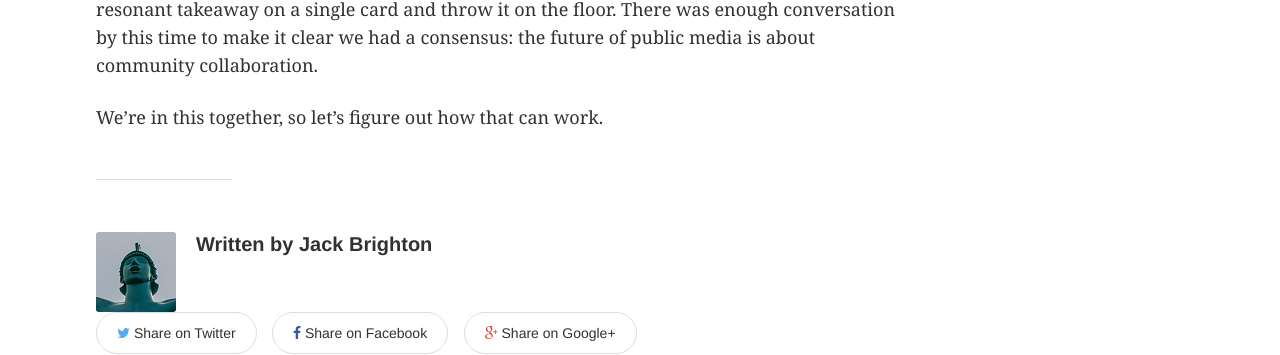
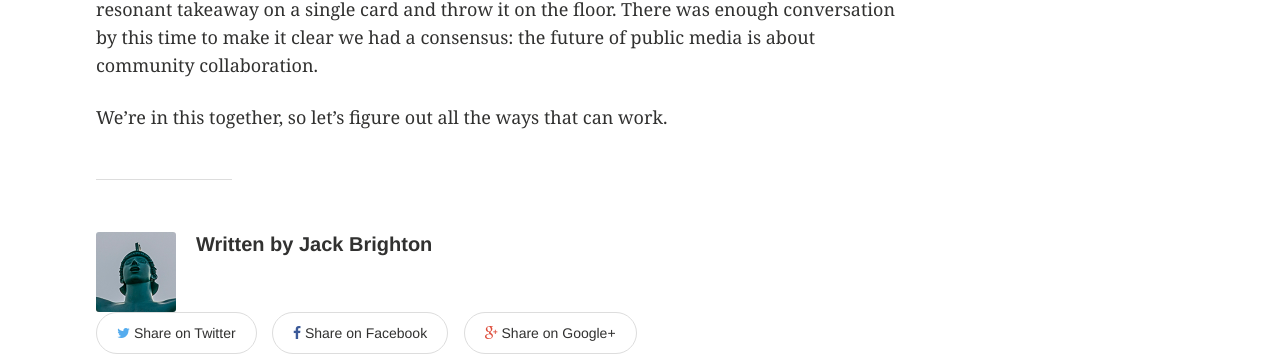
Before and after one commit to jackbrighton/jackbrighton.github.io, a Jekyll site: the page built from _posts/2015-05-03-storytelling-workshop.md, in a window 1280 px wide and 900 px high, scrolled down 5485 px. Shown: the part 230-585 px from the top of the window. Built offline with Jekyll 4.4.1, drawn with Linux system fonts in a browser that asks for light colours.

Commit message:
edit post

```diff
--- a/_posts/2015-05-03-storytelling-workshop.md
+++ b/_posts/2015-05-03-storytelling-workshop.md
@@ -93,4 +93,4 @@ _And if we fail, it shouldn’t be for lack of trying_.
 
 At the end of the Detroit storytelling workshop, we were invited to summarize our most resonant takeaway on a single card and throw it on the floor. There was enough conversation by this time to make it clear we had a consensus: the future of public media is about community collaboration.
 
-We’re in this together, so let’s figure out how that can work.
+We’re in this together, so let’s figure out all the ways that can work.
```
